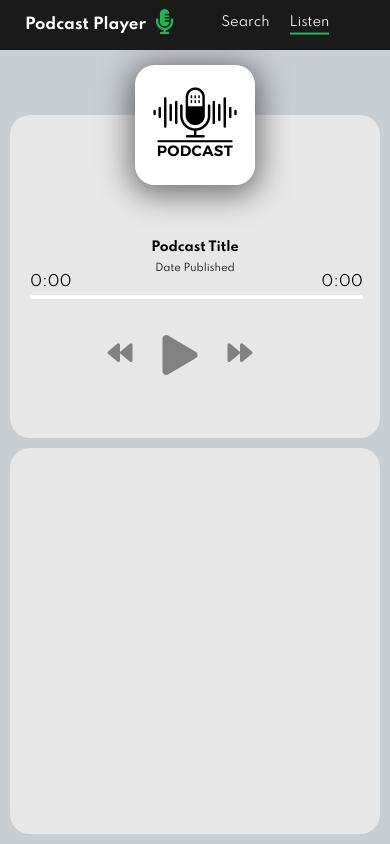
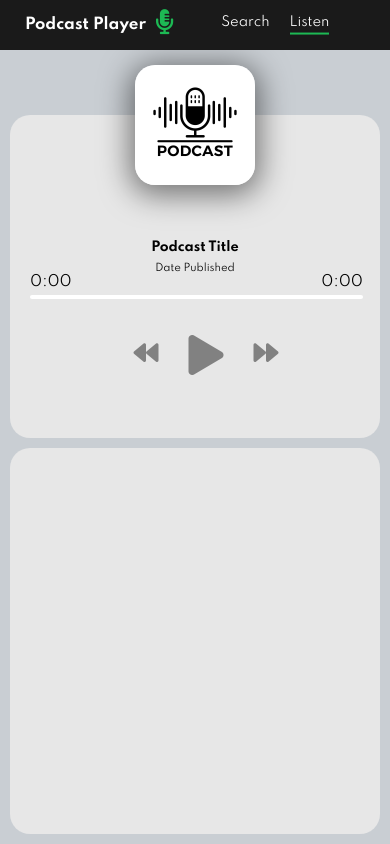
Before and after one commit to Eyob-smax/SpaceCast-podcastApp, a website: page public/index.html in a window 390 px wide. Drawn offline with Linux system fonts and the light colour scheme.

Commit message:
Resolve merge conflicts

```diff
--- a/public/style.css
+++ b/public/style.css
@@ -723,9 +723,9 @@ h3 {
     max-height: 200px;
   }
 
-  /*! .player-controls {
-     margin-left: 31px;
-  } */
+  .player-controls {
+    padding-left: 26px;
+  }
 
   .card img {
     width: 100%;
```
